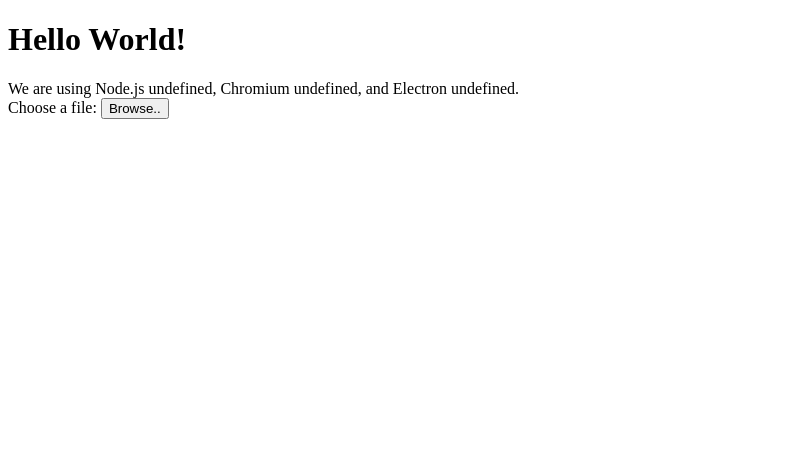
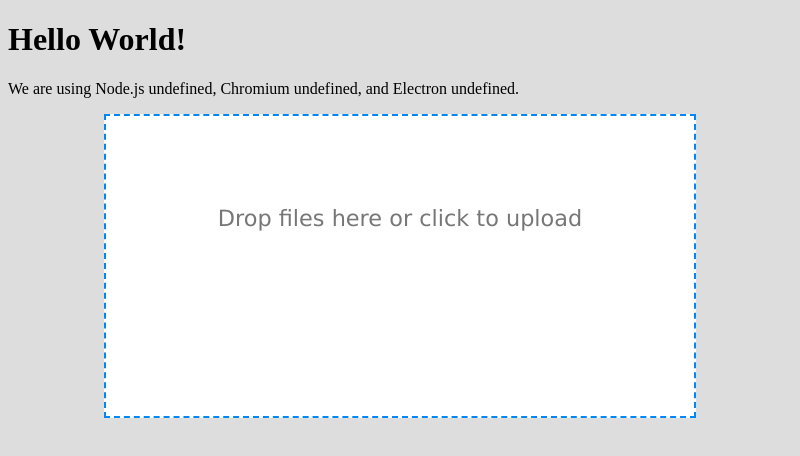
Before and after one commit to Jubulani/carta, an Electron app: page index.html in a window 800 px wide. Drawn offline with Linux system fonts and the light colour scheme; no server answers.

Commit message:
#1: start work on pretty upload box

```diff
--- /dev/null
+++ b/css/style.css
@@ -0,0 +1,22 @@
+body {
+    background-color: #dddddd
+}
+
+div#file-upload-area {
+    height: 300px;
+    width: 75%;
+    background-color: #fff;
+    border: 2px dashed #0087f7;
+    margin: 2% auto;
+
+}
+
+div#file-upload-area div#message {
+    color: #777;
+    font-size: 1.4em;
+    font-family: 'Lucida Sans', 'Lucida Sans Regular', 'Lucida Grande', 'Lucida Sans Unicode', Geneva, Verdana, sans-serif;
+    margin: 4em 0;
+    text-align: center;
+
+
+}
--- a/index.html
+++ b/index.html
@@ -3,6 +3,7 @@
   <head>
     <meta charset="UTF-8">
     <title>Hello World!</title>
+    <link href="css/style.css" type="text/css" rel='stylesheet' />
   </head>
   <body>
     <h1>Hello World!</h1>
@@ -11,7 +12,9 @@
     Chromium <script>document.write(process.versions.chrome)</script>,
     and Electron <script>document.write(process.versions.electron)</script>.
 
-  <br/>Choose a file: <button id='file-selector'>Browse..</button>
+  <div id='file-upload-area'>
+    <div id='message'>Drop files here or click to upload</div>
+  </div>
 
     <script>
       // You can also require other files to run in this process
```
Also changed, not shown: renderer/main.ts (+11 -7 lines).
